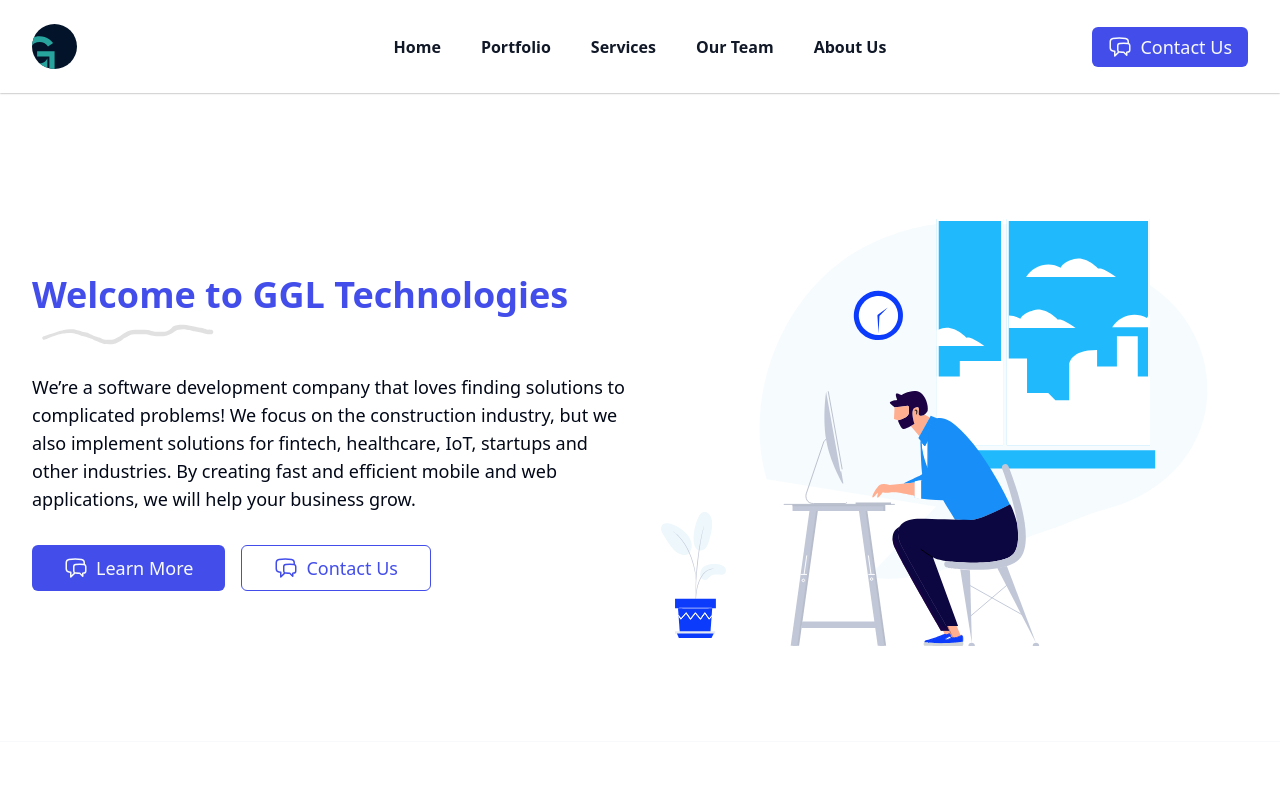
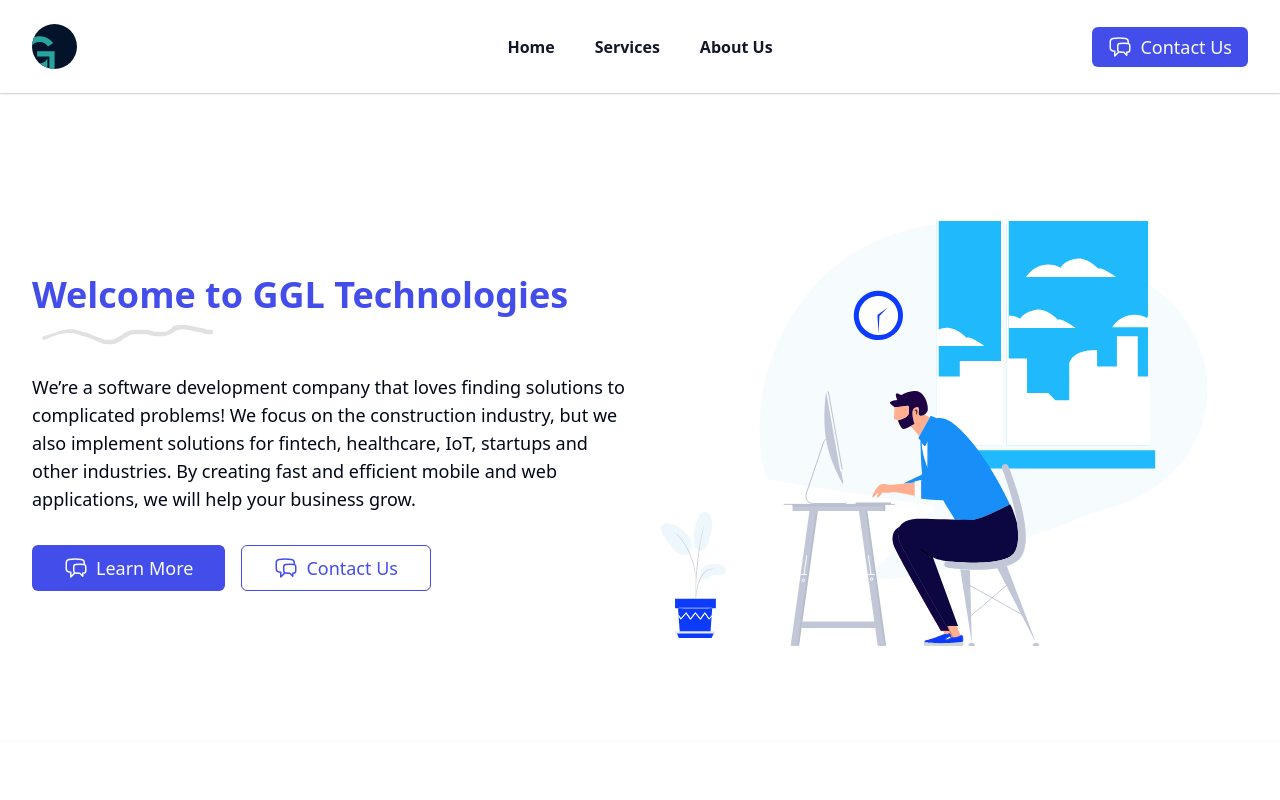
Before and after one commit to marville001/ggltech, a Next.js app in the folder ui/: page / in a window 1280 px wide. Shown: the top 800 px of the page. Built offline with nearby package versions, Linux system fonts and the light colour scheme.

Commit message:
Update MainHeader.tsx

```diff
--- a/ui/src/components/layout/MainHeader.tsx
+++ b/ui/src/components/layout/MainHeader.tsx
@@ -44,14 +44,8 @@ const MainHeader = () => {
 					<Link href="/" className="font-semibold hover:border-b-[3px] hover:border-b-primary leading-6 text-gray-900">
 						Home
 					</Link>
-					<Link href="/#portfolio" className="font-semibold hover:border-b-[3px] hover:border-b-primary leading-6 text-gray-900">
-						Portfolio
-					</Link>
 					<Link href="/#services" className="font-semibold hover:border-b-[3px] hover:border-b-primary leading-6 text-gray-900">
 						Services
-					</Link>
-					<Link href="/#team" className="font-semibold hover:border-b-[3px] hover:border-b-primary leading-6 text-gray-900">
-						Our Team
 					</Link>
 					<Link href="/#about-us" className="font-semibold hover:border-b-[3px] hover:border-b-primary leading-6 text-gray-900">
 						About Us
```
